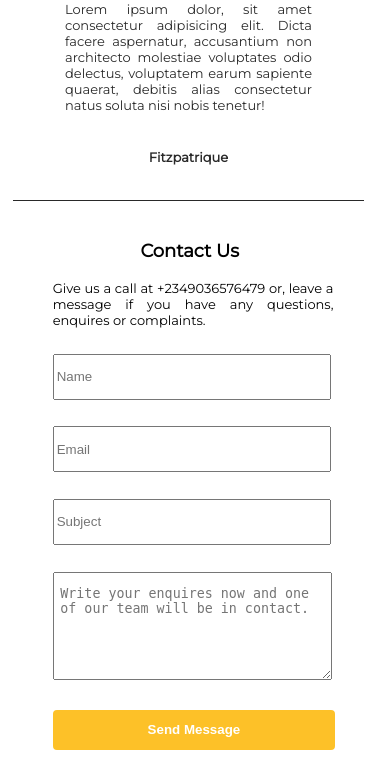
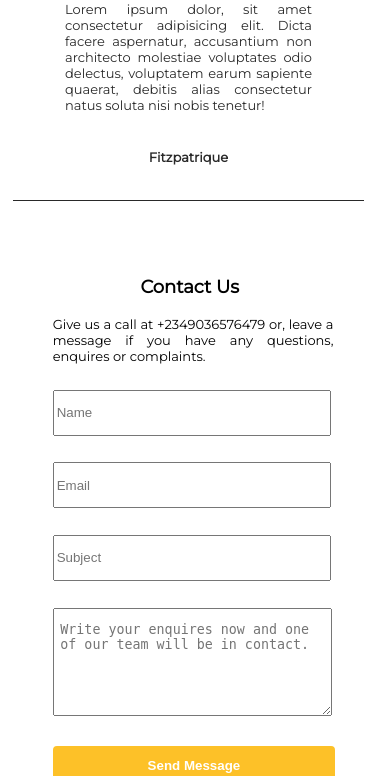
Before and after one commit to taeillo/draft, a Flask app: page / in a window 390 px wide. Shown: the part 1441-2217 px from the top of the page. Run offline with Flask 2, Linux system fonts and the light colour scheme.

Commit message:
Update index.css

```diff
--- a/static/styles/index.css
+++ b/static/styles/index.css
@@ -1026,7 +1026,7 @@ a {
     font-size: large;
     font-weight: 800;
     margin: 0;
-    padding: 0 4em 1em 40%;
+    padding: 2em 4em 1em 40%;
     text-align: center;
     width: fit-content;
 }
```
